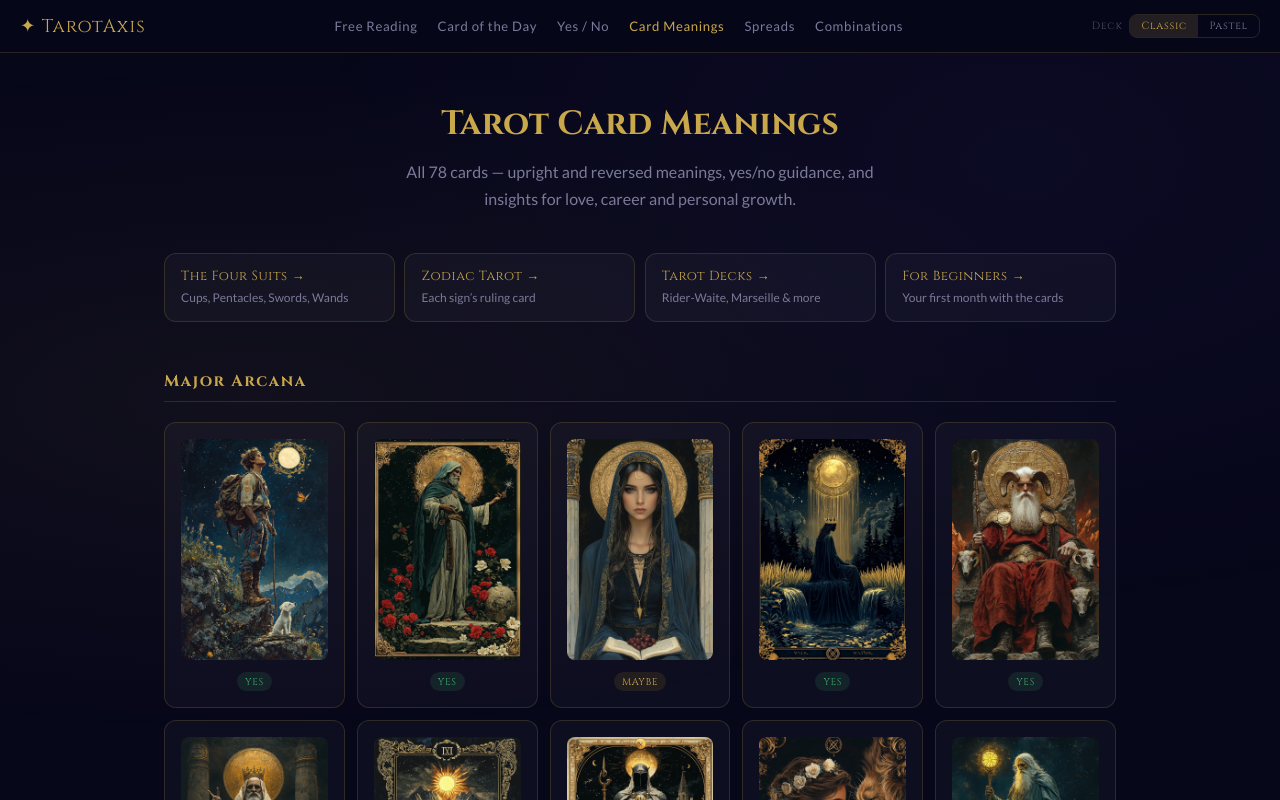
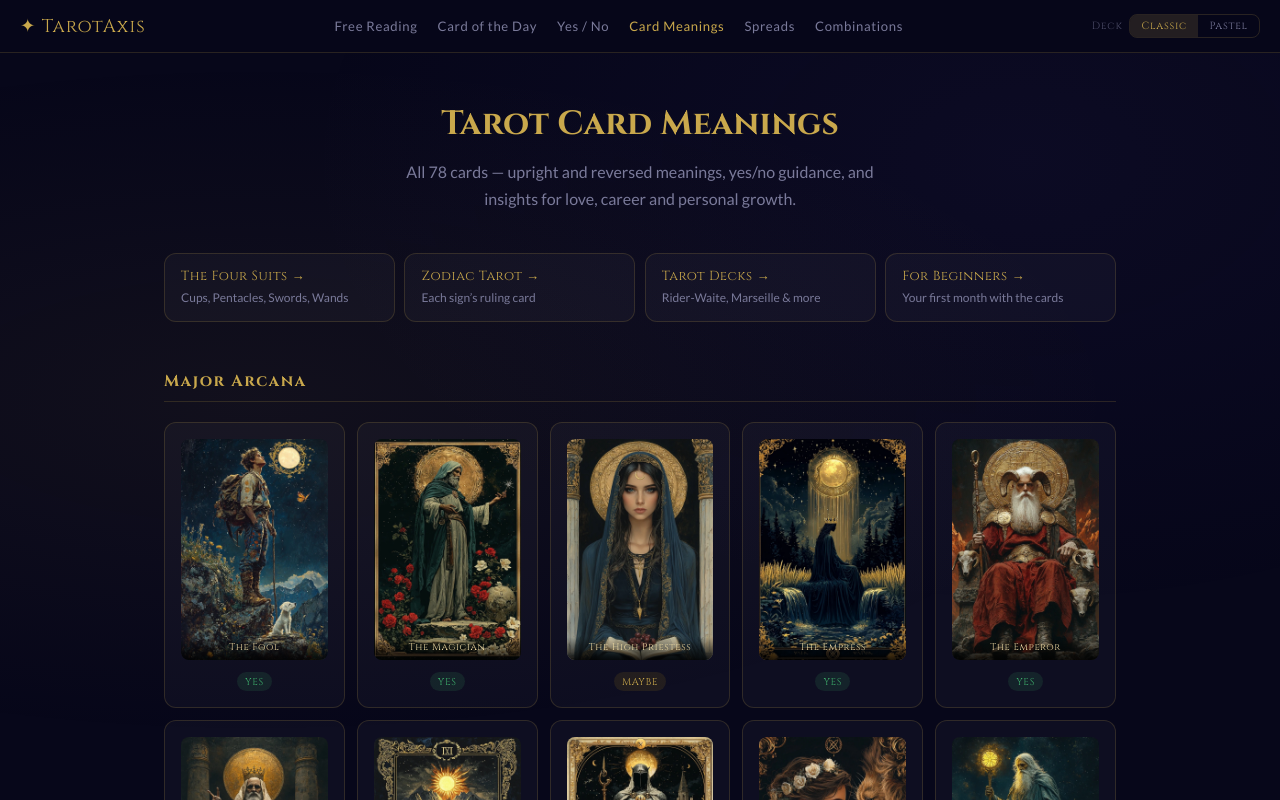
Before and after one commit to dominovd/tarotify, a Next.js app: page /cards in a window 1280 px wide. Shown: the top 800 px of the page. Built offline with nearby package versions, Linux system fonts and the light colour scheme.

Commit message:
Fix /cards page: card name overlay was escaping its container

```diff
--- a/app/cards/page.tsx
+++ b/app/cards/page.tsx
@@ -54,7 +54,7 @@ export default function CardsIndex() {
                 const yn = YN_STYLE[card.yn]
                 return (
                   <Link key={card.slug} href={`/cards/${card.slug}`} style={{ display:'flex', flexDirection:'column', gap:'.4rem', padding:'1rem', background:'rgba(255,255,255,.03)', border:'1px solid var(--border)', borderRadius:12, transition:'border-color .2s, background .2s' }}>
-                    <div style={{ width:'100%', aspectRatio:'2/3', borderRadius:8, overflow:'hidden', marginBottom:'.4rem' }}>
+                    <div style={{ position:'relative', width:'100%', aspectRatio:'2/3', borderRadius:8, overflow:'hidden', marginBottom:'.4rem' }}>
                       <CardImage slug={card.slug} alt={`${card.name} tarot card`} />
                       {/* Card name overlay */}
                       <div style={{ position:'absolute', bottom:0, left:0, right:0, padding:'.35rem .4rem', background:'linear-gradient(to top, rgba(0,0,0,.85) 0%, transparent 100%)', textAlign:'center' }}>
```
Also changed, not shown: 1 other file (tests, documents, lock files or other folders).
